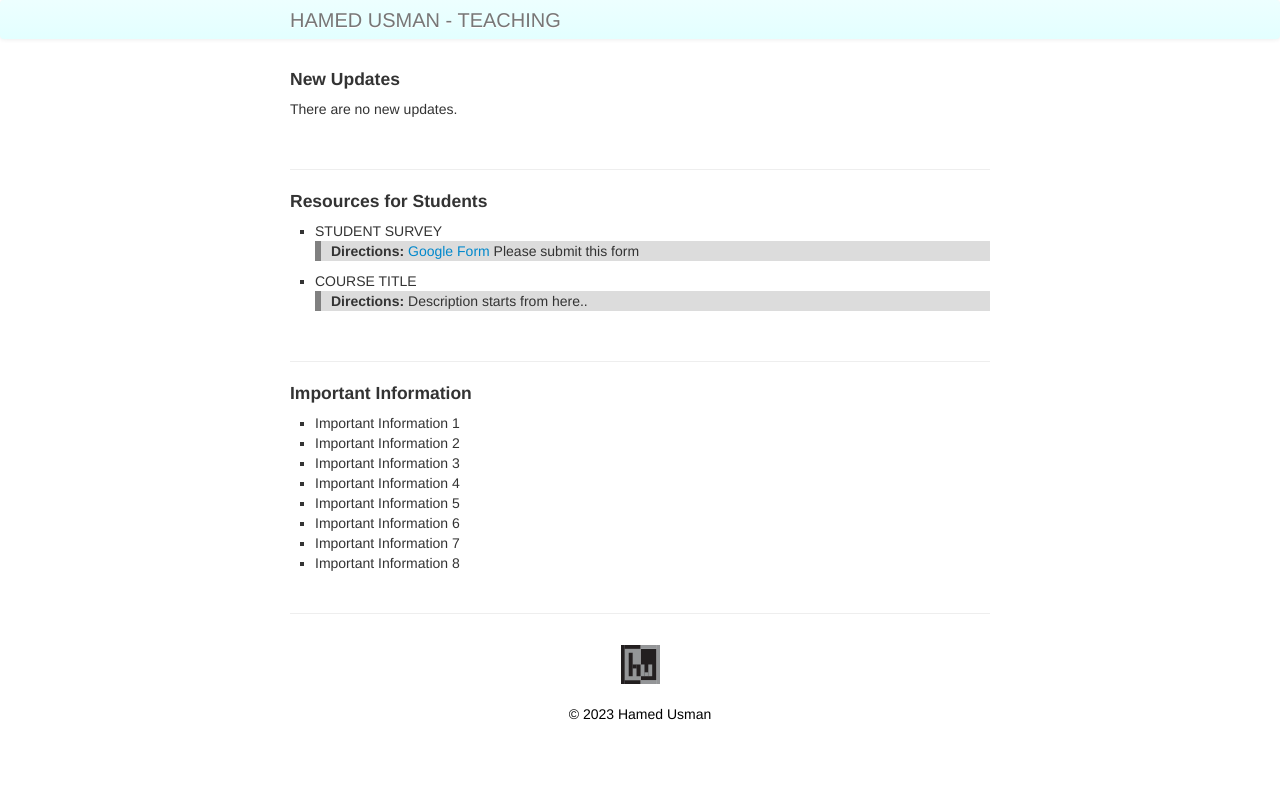
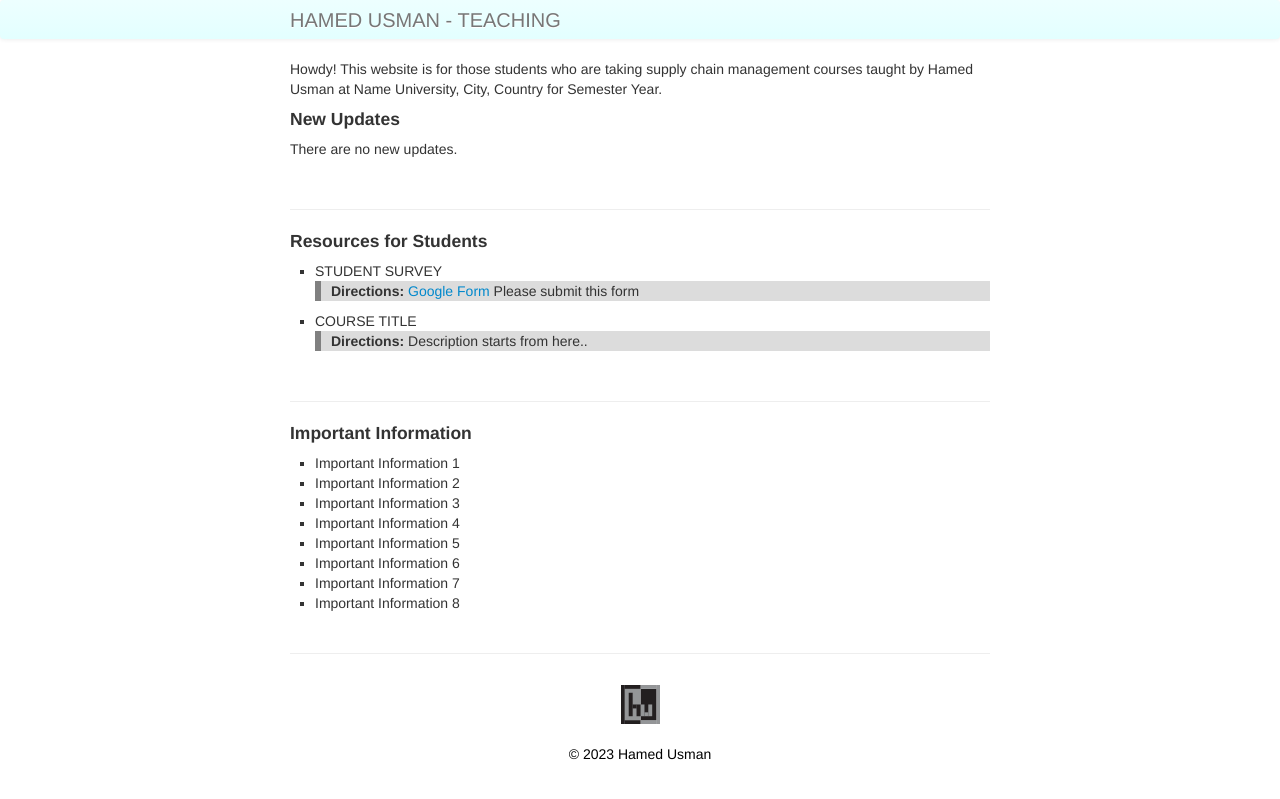
Before and after one commit to 101scm/101scm.github.io, a Jekyll site: the page built from index.md, in a window 1280 px wide. Shown: the top 799 px of the page. Built offline with Jekyll 4.4.1, drawn with Linux system fonts in a browser that asks for light colours.

Commit message:
Update index.md

```diff
--- a/index.md
+++ b/index.md
@@ -1,9 +1,11 @@
 ---
 layout: frontpage
 title: Hamed Usman - Teaching Portal
-description: Hamed Usman is a Lecturer at Bahria University, Islamabad, Pakistan.
+description: Hamed Usman is a Lecturer at Name University, City, Country.
 keywords: operations management, supply chain management, logistics
 ---
+
+Howdy! This website is for those students who are taking supply chain management courses taught by Hamed Usman at Name University, City, Country for Semester Year.
 
 <h4>New Updates</h4>
 <p>There are no new updates.</p>
```
